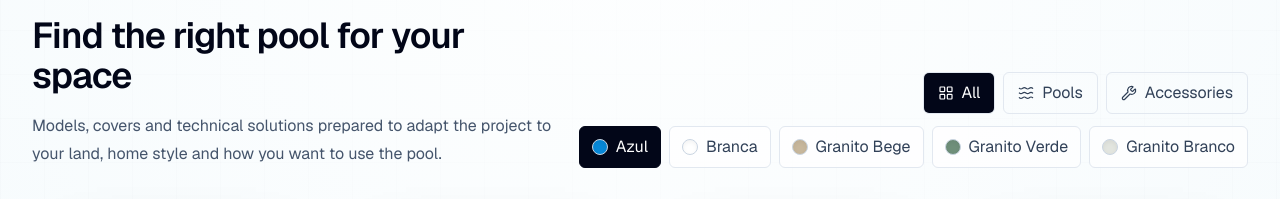
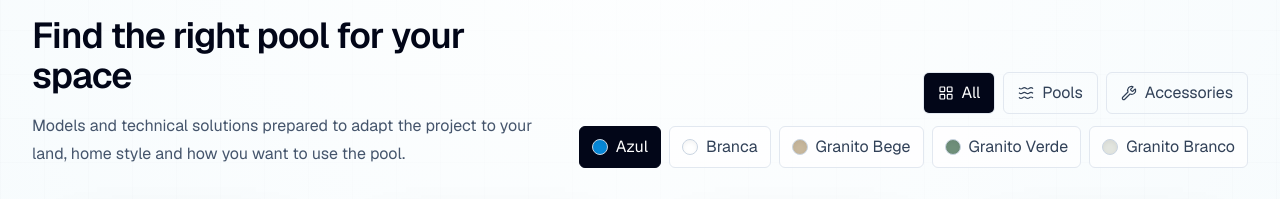
Before and after one commit to joaorebeloo/piscinas-rabreu, a Next.js app: page / in a window 1280 px wide. Shown: the part 2110-2309 px from the top of the page. Built offline with nearby package versions, Linux system fonts and the light colour scheme; no server answers.

Commit message:
fix(copy): remove covers from catalog intro

```diff
--- a/data/i18n.ts
+++ b/data/i18n.ts
@@ -275,7 +275,7 @@ export const translations: Record<Locale, SiteCopy> = {
       eyebrow: "Catálogo",
       title: "Encontre a piscina ideal para o seu espaço",
       intro:
-        "Modelos, coberturas e soluções técnicas preparados para adaptar o projeto ao terreno, ao estilo da casa e à forma como quer usar a piscina.",
+        "Modelos e soluções técnicas preparados para adaptar o projeto ao terreno, ao estilo da casa e à forma como quer usar a piscina.",
       filterAria: "Filtrar catálogo de produtos",
       filters: {
         todos: "Todos",
@@ -532,7 +532,7 @@ export const translations: Record<Locale, SiteCopy> = {
       eyebrow: "Catalogue",
       title: "Find the right pool for your space",
       intro:
-        "Models, covers and technical solutions prepared to adapt the project to your land, home style and how you want to use the pool.",
+        "Models and technical solutions prepared to adapt the project to your land, home style and how you want to use the pool.",
       filterAria: "Filter product catalogue",
       filters: {
         todos: "All",
@@ -782,7 +782,7 @@ export const translations: Record<Locale, SiteCopy> = {
       eyebrow: "Catálogo",
       title: "Encuentra la piscina ideal para tu espacio",
       intro:
-        "Modelos, cubiertas y soluciones técnicas preparados para adaptar el proyecto al terreno, al estilo de la casa y a la forma en que quieres usar la piscina.",
+        "Modelos y soluciones técnicas preparados para adaptar el proyecto al terreno, al estilo de la casa y a la forma en que quieres usar la piscina.",
       filterAria: "Filtrar catálogo de productos",
       filters: {
         todos: "Todos",
@@ -1032,7 +1032,7 @@ export const translations: Record<Locale, SiteCopy> = {
       eyebrow: "Catalogue",
       title: "Trouvez la piscine idéale pour votre espace",
       intro:
-        "Modèles, couvertures et solutions techniques préparés pour adapter le projet au terrain, au style de la maison et à votre façon d'utiliser la piscine.",
+        "Modèles et solutions techniques préparés pour adapter le projet au terrain, au style de la maison et à votre façon d'utiliser la piscine.",
       filterAria: "Filtrer le catalogue de produits",
       filters: {
         todos: "Tous",
```
